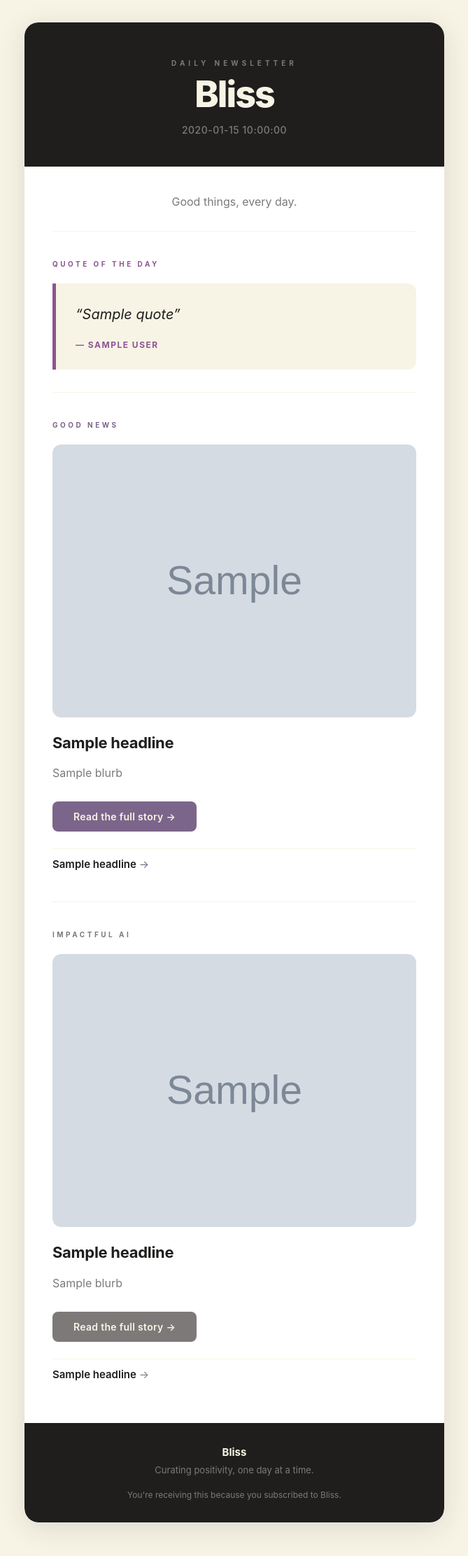
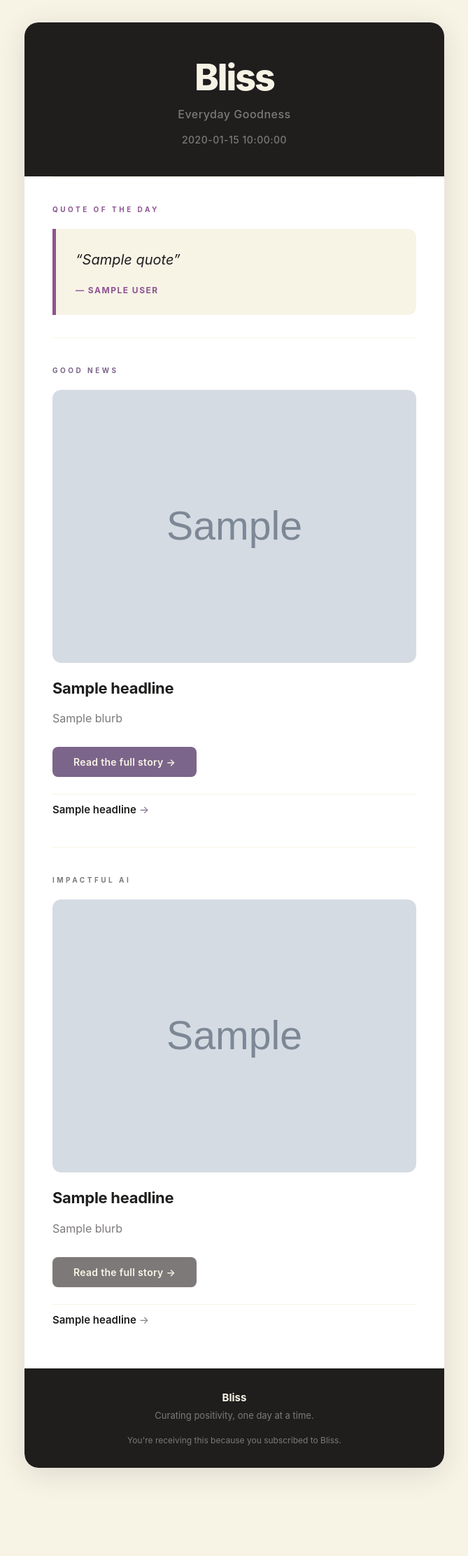
Before and after one commit to RogerWestfall/Bliss, a Python web app: template newsletter/templates/newsletter.html in a window 1280 px wide. Shown: the whole page at 70% size, without its empty margins (305-974 px from the left). After the commit the page ends 2108 px from the top, so only its background shows below. Run offline with Jinja, Linux system fonts and the light colour scheme; the template is opened without the code that fills it: most values are stand-ins (such as "Sample title", 1, 10 or a date in 2020); grey boxes marked "Sample" are stand-in pictures.

Commit message:
Header cleanup: remove 'Daily Newsletter' label, move tagline under title
- Remove 'Daily Newsletter' eyebrow text
- Replace 'Good things, every day.' intro section with 'Everyday Goodness'
  tagline placed directly under the Bliss title in the header

https://claude.ai/code/session_01Lng22t5yArZsEGwbgvu7gZ

```diff
--- a/newsletter/templates/newsletter.html
+++ b/newsletter/templates/newsletter.html
@@ -47,27 +47,18 @@
           <tr>
             <td class="header"
                 style="background-color:#1f1e1d;padding:52px 40px 44px;text-align:center;">
-              <p style="margin:0;font-size:10px;letter-spacing:5px;text-transform:uppercase;
-                        color:#7d7979;font-weight:700;">
-                Daily Newsletter
-              </p>
               <h1 class="title"
-                  style="margin:12px 0 0;font-size:52px;font-weight:800;color:#f7f4e6;
+                  style="margin:0;font-size:52px;font-weight:800;color:#f7f4e6;
                          letter-spacing:-2px;line-height:1.05;">
                 Bliss
               </h1>
+              <p style="margin:10px 0 0;font-size:16px;line-height:1.75;color:#7d7979;
+                        font-weight:500;letter-spacing:0.5px;">
+                Everyday Goodness
+              </p>
               <p style="margin:14px 0 0;font-size:14px;color:#7d7979;
                         font-weight:500;letter-spacing:0.5px;">
                 {{ date }}
-              </p>
-            </td>
-          </tr>
-
-          <!-- ── INTRO ── -->
-          <tr>
-            <td class="intro" style="padding:36px 48px 28px;text-align:center;">
-              <p style="margin:0;font-size:16px;line-height:1.75;color:#7d7979;">
-                Good things, every day.
               </p>
             </td>
           </tr>
```
